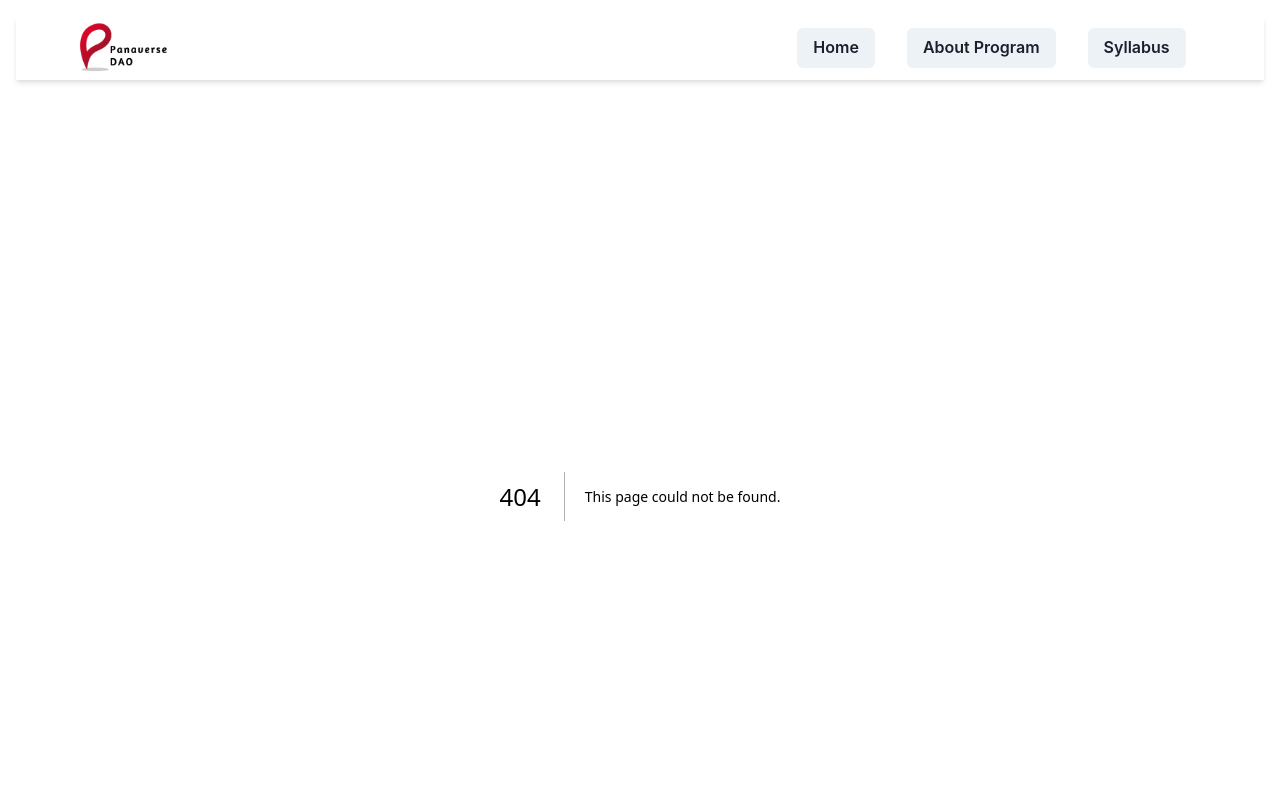
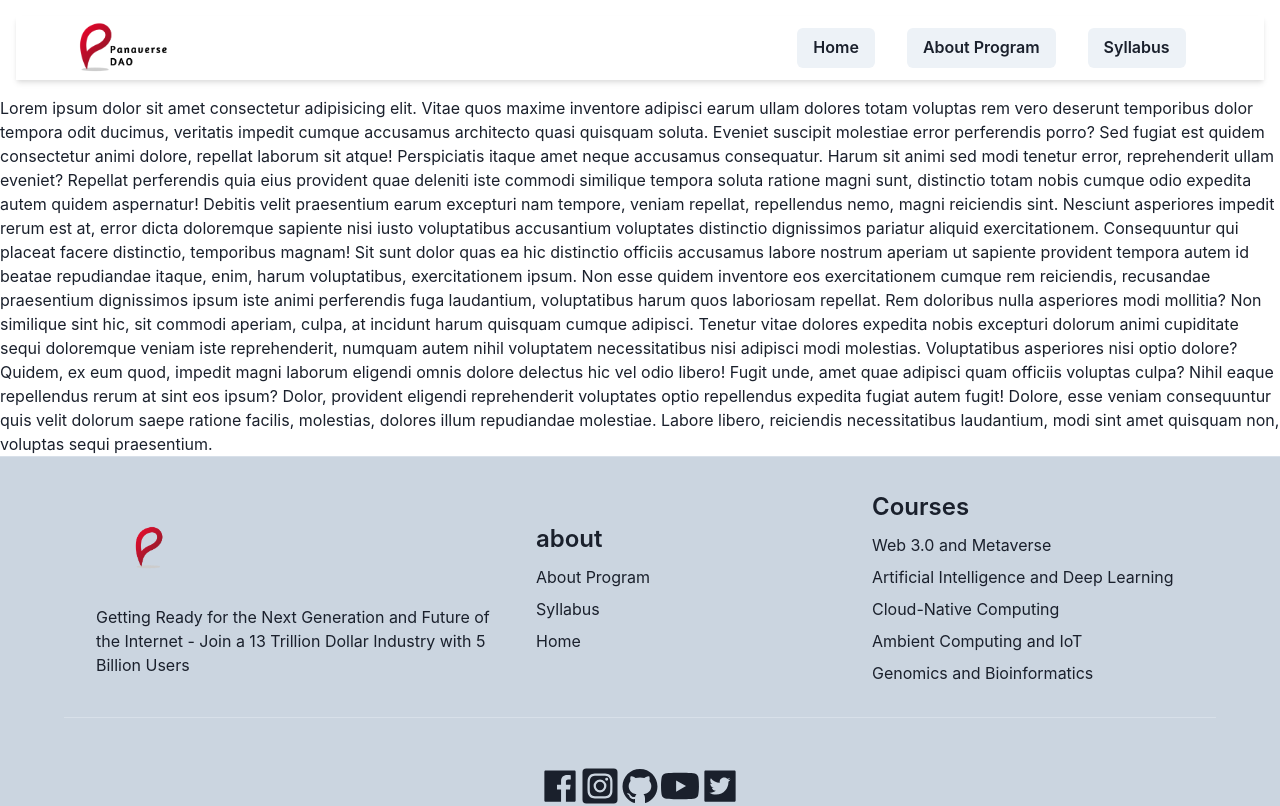
Before and after one commit to AhsanKhan47/panaverse-site-chakra-ui, a Next.js app: page /home in a window 1280 px wide. Before the commit this address had no page. Shown: the top 806 px of the page. Built offline with nearby package versions, Linux system fonts and the light colour scheme.

Commit message:
lorem test

```diff
--- /dev/null
+++ b/app/home/page.tsx
@@ -0,0 +1,41 @@
+import React from "react";
+
+export default function page() {
+  return (
+    <div>
+      Lorem ipsum dolor sit amet consectetur adipisicing elit. Vitae quos maxime
+      inventore adipisci earum ullam dolores totam voluptas rem vero deserunt
+      temporibus dolor tempora odit ducimus, veritatis impedit cumque accusamus
+      architecto quasi quisquam soluta. Eveniet suscipit molestiae error
+      perferendis porro? Sed fugiat est quidem consectetur animi dolore,
+      repellat laborum sit atque! Perspiciatis itaque amet neque accusamus
+      consequatur. Harum sit animi sed modi tenetur error, reprehenderit ullam
+      eveniet? Repellat perferendis quia eius provident quae deleniti iste
+      commodi similique tempora soluta ratione magni sunt, distinctio totam
+      nobis cumque odio expedita autem quidem aspernatur! Debitis velit
+      praesentium earum excepturi nam tempore, veniam repellat, repellendus
+      nemo, magni reiciendis sint. Nesciunt asperiores impedit rerum est at,
+      error dicta doloremque sapiente nisi iusto voluptatibus accusantium
+      voluptates distinctio dignissimos pariatur aliquid exercitationem.
+      Consequuntur qui placeat facere distinctio, temporibus magnam! Sit sunt
+      dolor quas ea hic distinctio officiis accusamus labore nostrum aperiam ut
+      sapiente provident tempora autem id beatae repudiandae itaque, enim, harum
+      voluptatibus, exercitationem ipsum. Non esse quidem inventore eos
+      exercitationem cumque rem reiciendis, recusandae praesentium dignissimos
+      ipsum iste animi perferendis fuga laudantium, voluptatibus harum quos
+      laboriosam repellat. Rem doloribus nulla asperiores modi mollitia? Non
+      similique sint hic, sit commodi aperiam, culpa, at incidunt harum quisquam
+      cumque adipisci. Tenetur vitae dolores expedita nobis excepturi dolorum
+      animi cupiditate sequi doloremque veniam iste reprehenderit, numquam autem
+      nihil voluptatem necessitatibus nisi adipisci modi molestias. Voluptatibus
+      asperiores nisi optio dolore? Quidem, ex eum quod, impedit magni laborum
+      eligendi omnis dolore delectus hic vel odio libero! Fugit unde, amet quae
+      adipisci quam officiis voluptas culpa? Nihil eaque repellendus rerum at
+      sint eos ipsum? Dolor, provident eligendi reprehenderit voluptates optio
+      repellendus expedita fugiat autem fugit! Dolore, esse veniam consequuntur
+      quis velit dolorum saepe ratione facilis, molestias, dolores illum
+      repudiandae molestiae. Labore libero, reiciendis necessitatibus
+      laudantium, modi sint amet quisquam non, voluptas sequi praesentium.
+    </div>
+  );
+}
--- a/app/page.tsx
+++ b/app/page.tsx
@@ -1,4 +1,3 @@
-"use client";
 import Hero from "@/components/Hero";
 import Syllabus from "@/components/CoreCourse";
 import Outcome from "@/components/outcome";
@@ -11,6 +10,7 @@ export default function Home() {
       <Outcome />
       <Syllabus />
       <Courses />
+      <Link href={`/home`}>go to lorem</Link>
     </div>
   );
 }
```
